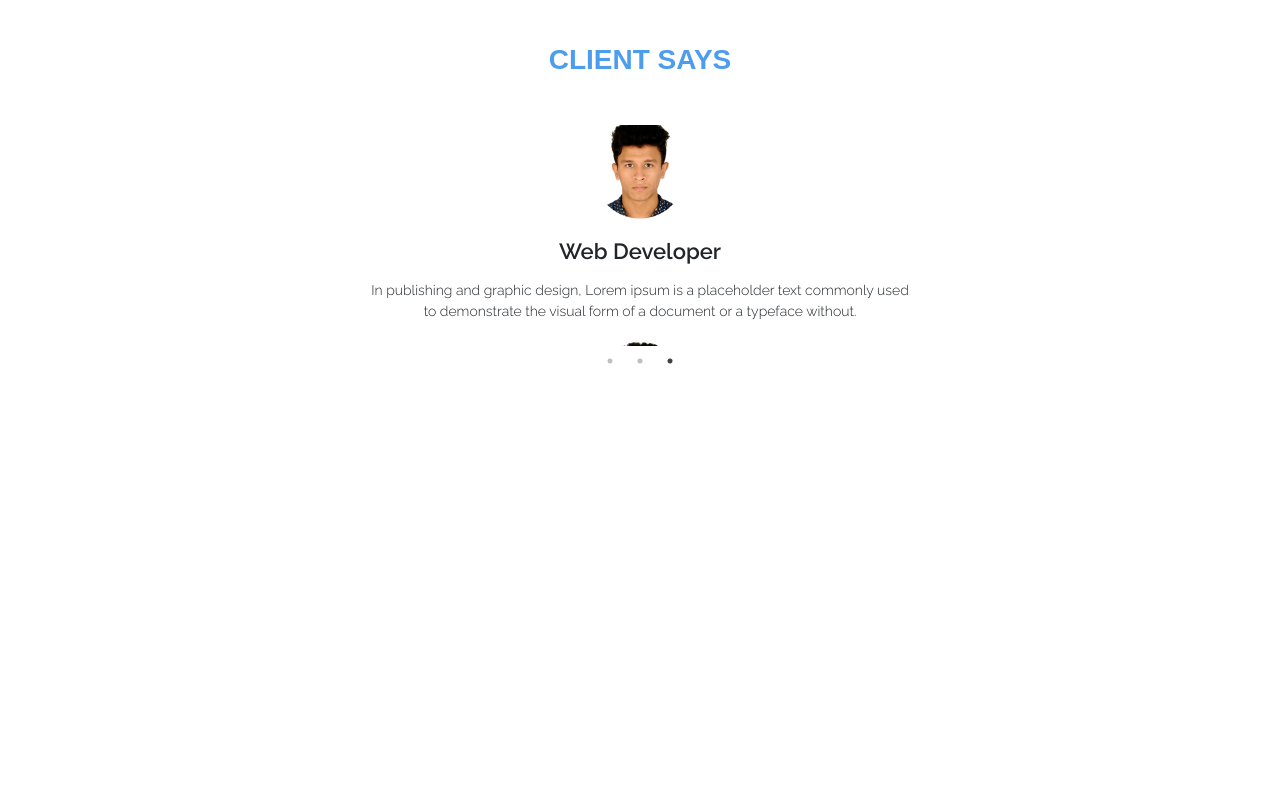
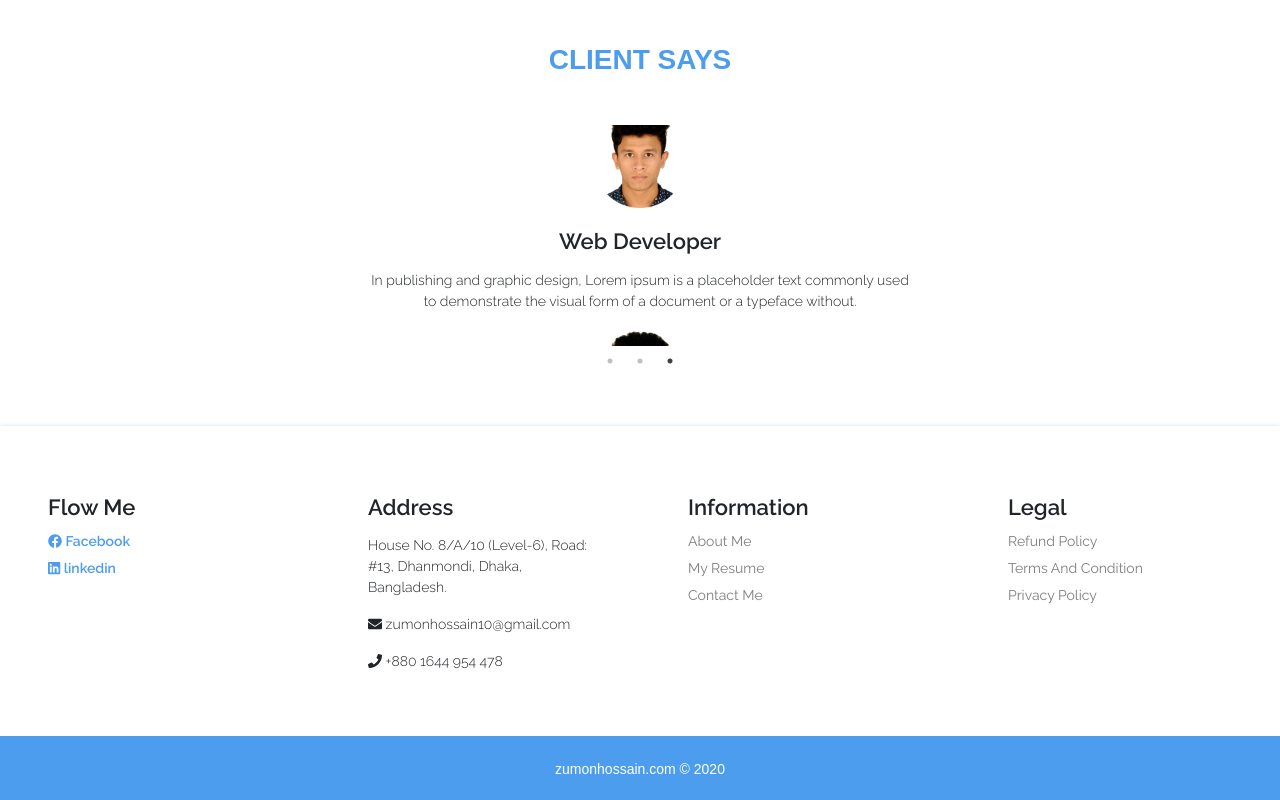
Before and after one commit to zumonhossain/react-portfolio, a React (Create React App) app: page / in a window 1280 px wide. Shown: the part 3607-4407 px from the top of the page. Before the commit the page ends 3978 px from the top, so only its background shows below. Built offline with nearby package versions, Linux system fonts and the light colour scheme.

Commit message:
Footer Section

```diff
--- a/package.json
+++ b/package.json
@@ -4,6 +4,7 @@
   "private": true,
   "dependencies": {
     "@fortawesome/fontawesome-svg-core": "^1.2.36",
+    "@fortawesome/free-brands-svg-icons": "^5.15.4",
     "@fortawesome/free-solid-svg-icons": "^5.15.4",
     "@fortawesome/react-fontawesome": "^0.1.17",
     "@testing-library/jest-dom": "^5.16.1",
--- a/src/App.js
+++ b/src/App.js
@@ -8,6 +8,7 @@ import RecentProjects from "./components/RecentProjects/RecentProjects"
 import Courses from "./components/Courses/Courses"
 import Video from "./components/Video/Video"
 import ClientReview from "./components/ClientReview/ClientReview"
+import Footer from "./components/Footer/Footer"
 
 function App() {
   return (
@@ -21,6 +22,7 @@ function App() {
           <Courses/>
           <Video/>
           <ClientReview/>
+          <Footer/>
     </div>
   );
 }
--- a/src/asset/css/custom.css
+++ b/src/asset/css/custom.css
@@ -264,3 +264,51 @@
     width: 100px;
     height: 100px;
 }
+
+/* footer */
+
+.footerSection{
+    box-shadow: 0 0 4px 0 rgba(0, 115, 230, 0.2);
+    margin-top:5rem;
+}
+.socialLink{
+    text-decoration: none;
+    color: #4c9DED;
+    font-family: 'Raleway',sans-serif;
+    font-weight: 600;
+    font-size: 14px;
+    display: inline-block;
+    padding: 3px 0px;
+}
+.socialLink:hover{
+    text-decoration: none;
+    color: #000000;
+}
+.footerLink{
+    color: #7F7E7E;
+    font-weight: 400;
+    font-size: 14px;
+    text-decoration: none;
+    font-family: 'Raleway',sans-serif;
+    display: inline-block;
+    padding: 3px 0px;
+}
+.footerLink:hover{
+    color: #4c9DED;
+    text-decoration: none;
+}
+.copyrightSection{
+    padding: 20px;
+    background-color: #4c9DED;
+}
+.copyrightLink{
+    color: #ffffff;
+    font-weight: 400;
+    font-size: 14px;
+    text-decoration: none;
+    font-family: 'Montserreat',sans-serif;
+}
+.copyrightLink:hover{
+    color: #000000;
+    text-decoration: none;
+}
--- /dev/null
+++ b/src/components/Footer/Footer.js
@@ -0,0 +1,50 @@
+import React, { Component,Fragment } from 'react';
+import {Container,Row,Col} from "react-bootstrap";
+import { FontAwesomeIcon } from '@fortawesome/react-fontawesome';
+import {faFacebook,faLinkedin} from "@fortawesome/free-brands-svg-icons";
+import {faEnvelope,faPhone} from "@fortawesome/free-solid-svg-icons";
+
+class Footer extends Component {
+    render() {
+        return (
+            <Fragment>
+                <Container fluid={true} className="footerSection">
+                        <Row>
+                            <Col lg={3} md={6} sm={12} className="p-5">
+                                <h2 className="serviceName">Flow Me</h2>
+                                <a className="socialLink" href="#"><FontAwesomeIcon icon={faFacebook} /> Facebook</a><br/>
+                                <a className="socialLink" href="#"><FontAwesomeIcon icon={faLinkedin} /> linkedin</a><br/>
+                            </Col>
+
+                            <Col lg={3} md={6} sm={12} className="p-5">
+                                <h2 className="serviceName">Address</h2>
+                                <p className="serviceText">House No. 8/A/10 (Level-6), Road: #13, Dhanmondi, Dhaka, Bangladesh.</p>
+                                <p className="serviceText"><FontAwesomeIcon icon={faEnvelope} /> zumonhossain10@gmail.com</p>
+                                <p className="serviceText"><FontAwesomeIcon icon={faPhone} /> +880 1644 954 478</p>
+                            </Col>
+
+                            <Col lg={3} md={6} sm={12} className="p-5">
+                                <h2 className="serviceName">Information</h2>
+                                <a className="footerLink" href="#">About Me</a><br/>
+                                <a className="footerLink" href="#">My Resume</a><br/>
+                                <a className="footerLink" href="#">Contact Me</a><br/>
+                            </Col>
+
+                            <Col lg={3} md={6} sm={12} className="p-5">
+                                <h2 className="serviceName">Legal</h2>
+                                <a className="footerLink" href="#">Refund Policy</a><br/>
+                                <a className="footerLink" href="#">Terms And Condition</a><br/>
+                                <a className="footerLink" href="#">Privacy Policy</a><br/>
+                            </Col>
+                        </Row>
+                </Container>
+
+                <Container fluid={true} className="text-center copyrightSection">
+                    <a className="copyrightLink">zumonhossain.com &copy; 2020</a>
+                </Container>
+            </Fragment>
+        );
+    }
+}
+
+export default Footer;
```
Also changed, not shown: 1 other file (tests, documents, lock files or other folders).
